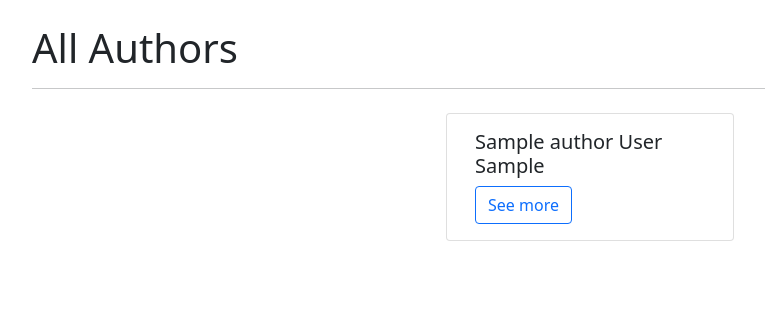
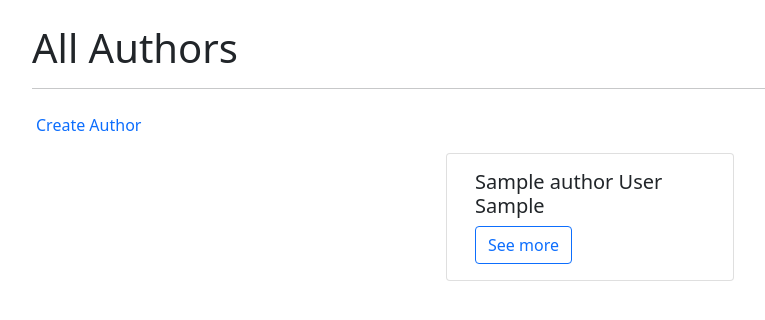
Before and after one commit to zakh-d/rest-api-om7-s18-team14, a Django app: page /author/all/ in a window 1280 px wide. Shown: the part 56-376 px from the top of the page, without its empty margins (50-815 px from the left). Run offline with Django 3.2, Linux system fonts and the light colour scheme; tables that the repository leaves empty hold one stand-in row (values such as "Sample post"); some libraries are stand-ins or nearby versions.

Commit message:
Add author creation functionality

```diff
--- a/author/urls.py
+++ b/author/urls.py
@@ -1,7 +1,9 @@
 from django.urls import path
 from author.views import AuthorListView, AuthorDetailView
+from . import views
 
 urlpatterns = [
     path('all/', AuthorListView.as_view(), name="all_authors"),
     path('<int:pk>/', AuthorDetailView.as_view(), name="author_detail"),
+    path('new/', views.create_author, name="create_author"),
 ]
--- a/author/views.py
+++ b/author/views.py
@@ -1,6 +1,8 @@
 from django.views import generic
+from django.shortcuts import render, redirect
 
 from author.models import Author
+from .forms import AuthorCreationForm
 
 
 class AuthorListView(generic.ListView):
@@ -15,3 +17,15 @@ class AuthorDetailView(generic.DetailView):
     model = Author
     context_object_name = "author"
     template_name = 'author/detail.html'
+
+def create_author(request):
+    # form = AuthorCreationForm()
+    if request.method == "POST":
+        form = AuthorCreationForm(request.POST)
+        if form.is_valid():
+            post = form.save()
+            return redirect('author_detail', pk=post.pk)
+    else:
+        form = AuthorCreationForm()
+
+    return render(request, 'author/create_author.html', {'form': form})
--- a/templates/author/list.html
+++ b/templates/author/list.html
@@ -7,6 +7,12 @@
         <br>
         <h1>All Authors</h1>
         <hr>
+        <div class="row justify-content-center">
+            {% url 'create_author' as create_author %}
+            <a href="{{ create_author }}" class="nav-link {% if request.path == create_author %}active{% endif %}">
+                Create Author
+            </a>
+        </div>
         <div class="row justify-content-center">
             {% for author in authors %}
                 <div class="card col-md-3 m-2" style="width: 18rem;">
```
Also changed, not shown: author/forms.py (added, +9 -0 lines), templates/author/create_author.html (added, +13 -0 lines).
